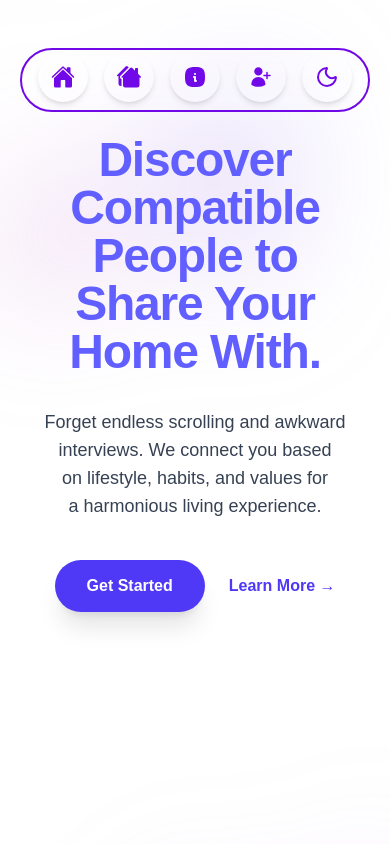
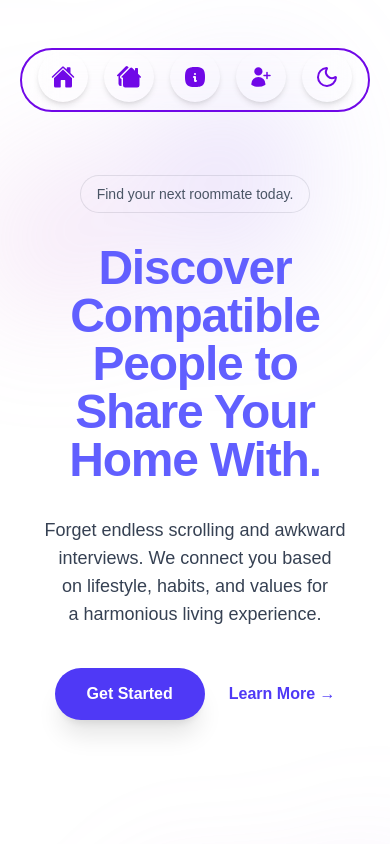
Before and after one commit to Roomie-Finder/Frontend, a React (Vite) app: page / in a window 390 px wide. Shown: the top 844 px of the page. Built offline with nearby package versions, Linux system fonts and the light colour scheme; no server answers; a web font is replaced by a local one; what lightswind would draw is missing.

Commit message:
modified homepage

```diff
--- a/src/Pages/HomePageComponents/HeroSection.jsx
+++ b/src/Pages/HomePageComponents/HeroSection.jsx
@@ -55,7 +55,7 @@ export default function HeroSection() {
           className="relative left-[calc(50%-11rem)] aspect-1155/678 w-144.5 -translate-x-1/2 rotate-30 bg-linear-to-tr from-[#ff80b5] to-[#9089fc] opacity-30 sm:left-[calc(50%-30rem)] sm:w-288.75"
         />
       </div>
-      <div className="relative isolate overflow-hidden py-4 sm:py-22 lg:py-5 min-h-screen flex items-top justify-center">
+      <div className="relative isolate overflow-hidden py-14 sm:py-22 lg:py-5 min-h-screen flex items-top justify-center">
         <motion.div
           className="mx-auto max-w-2xl text-center relative z-10"
           variants={containerVariants}
@@ -63,7 +63,7 @@ export default function HeroSection() {
           animate="visible"
         >
           <motion.div
-            className="hidden sm:mb-8 sm:flex sm:justify-center"
+            className="mb-8 flex justify-center"
             variants={pulseVariants}
           >
             <div className="relative rounded-full px-4 py-1.5 text-sm leading-6 text-gray-600 ring-1 ring-gray-900/10 hover:ring-gray-900/20 transition duration-300">
```
